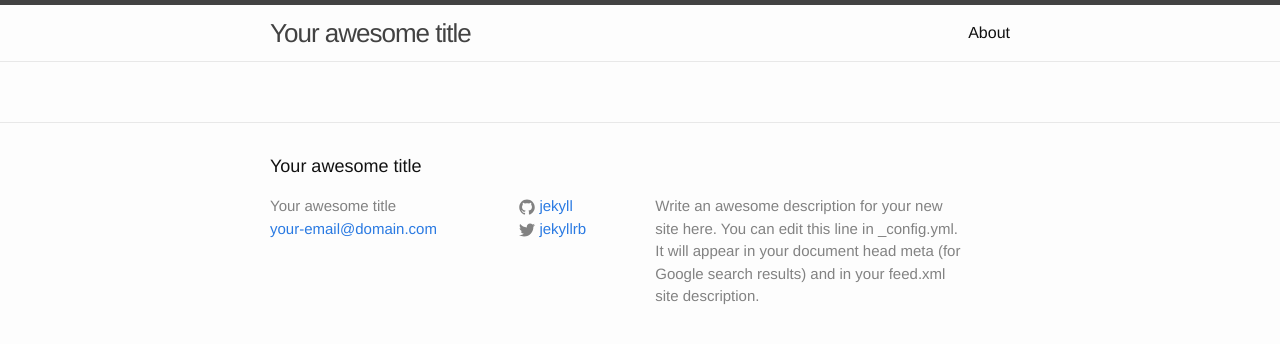
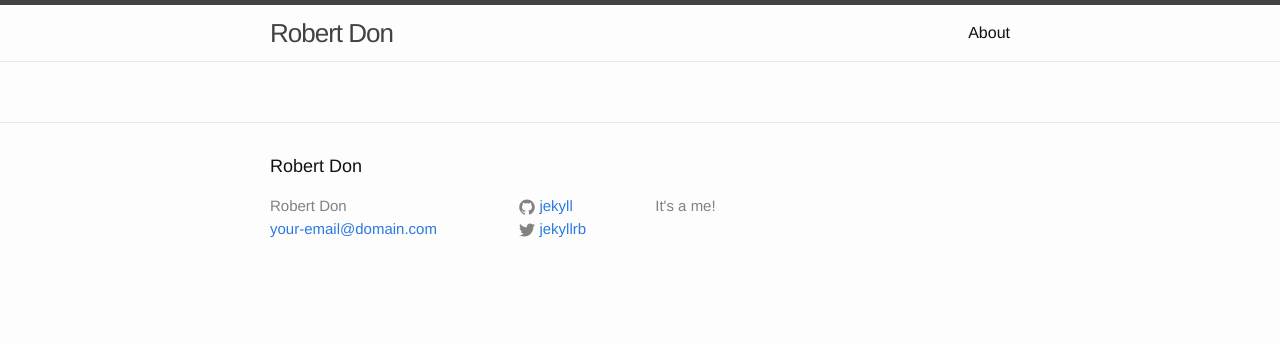
Before and after one commit to dawaltconley/rob, a Jekyll site: the page built from index.html, in a window 1280 px wide. Shown: the top 344 px of the page. Built offline with Jekyll 4.4.1, drawn with Linux system fonts in a browser that asks for light colours.

Commit message:
updated config for new project: site for robert don

```diff
--- a/_config.yml
+++ b/_config.yml
@@ -6,13 +6,10 @@
 # 'jekyll serve'. If you change this file, please restart the server process.
 
 # Site settings
-title: Your awesome title
+title: Robert Don
 email: your-email@domain.com
-description: > # this means to ignore newlines until "baseurl:"
-  Write an awesome description for your new site here. You can edit this
-  line in _config.yml. It will appear in your document head meta (for
-  Google search results) and in your feed.xml site description.
-baseurl: "/starter" # the subpath of your site, e.g. /blog
+description: "It's a me!"
+baseurl: "/rob" # the subpath of your site, e.g. /blog
 url: "http://dawaltconley.github.io/" # the base hostname & protocol for your site
 twitter_username: jekyllrb
 github_username:  jekyll
```
Also changed, not shown: README.md.
